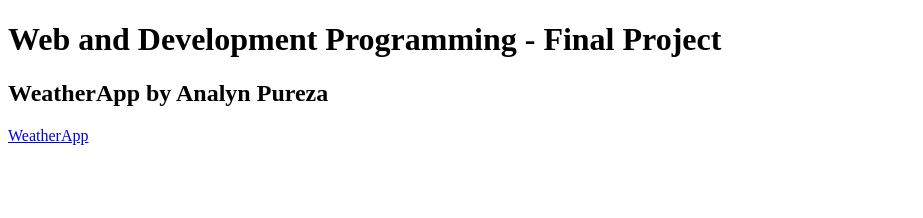
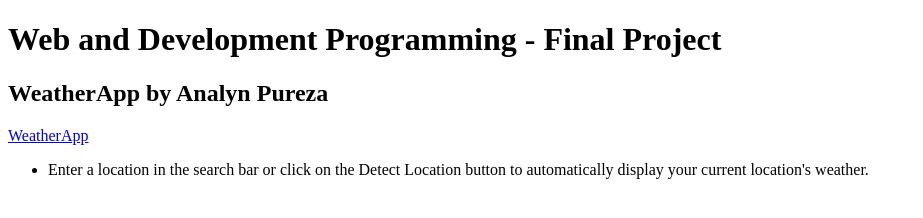
Before and after one commit to eltigre714/weather-app, a website: page client/index.html in a window 1280 px wide. Shown: the whole page, without its empty margins (0-923 px from the left). Drawn offline with Linux system fonts and the light colour scheme.

Commit message:
Updated index.html.

```diff
--- a/client/app.js
+++ b/client/app.js
@@ -36,9 +36,6 @@ document.querySelector(".search-field").addEventListener("keyup", function (e) {
   }
 });
 
-
-
-
 function searchLocation() {
   this.success(document.querySelector(".detectLoc").value);
 }
--- a/client/index.html
+++ b/client/index.html
@@ -10,5 +10,8 @@
 	<h1>Web and Development Programming - Final Project</h1>
 	<h2>WeatherApp by Analyn Pureza</h1>
 	<a href="weather-app.html">WeatherApp</a>
+	<ul>
+		<li>Enter a location in the search bar or click on the Detect Location button to automatically display your current location's weather.</li>
+	</ul>
 </body>
 </html>
```
